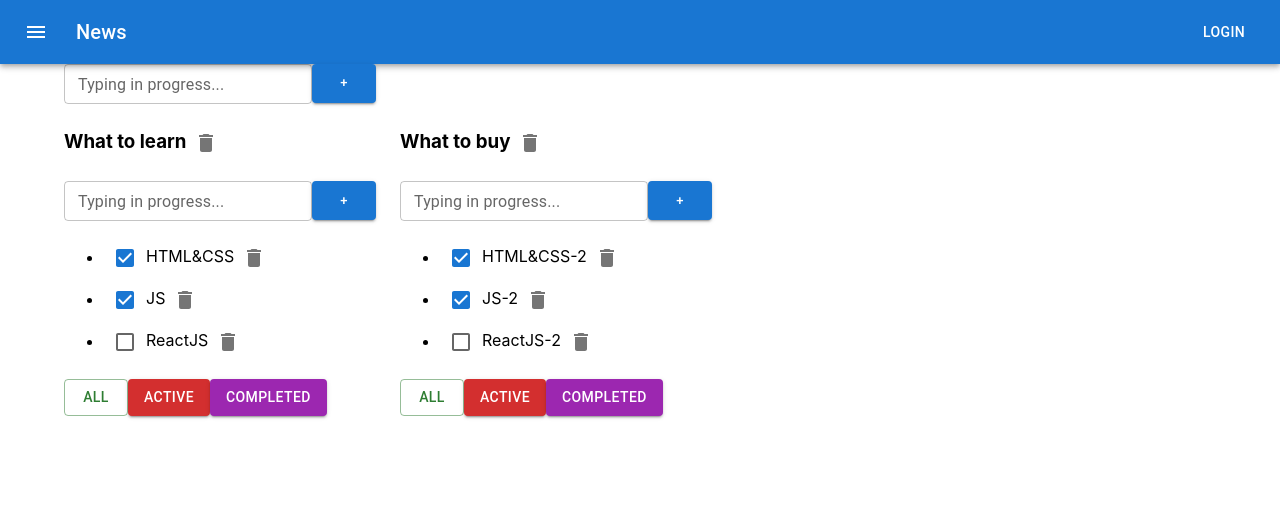
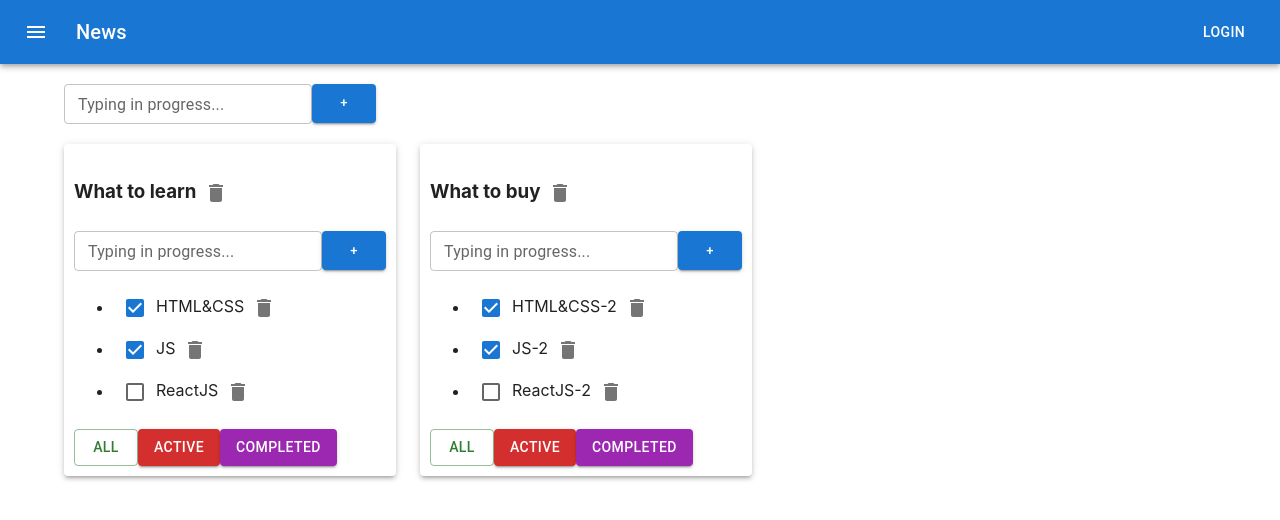
Before and after one commit to andbudha/sandbox, a React (Create React App) app: page / in a window 1280 px wide. Shown: the top 520 px of the page. Built offline with nearby package versions, Linux system fonts and the light colour scheme.

Commit message:
sandbox updated

```diff
--- a/src/App.css
+++ b/src/App.css
@@ -29,3 +29,9 @@
 
 
 */
+.container_padding {
+    padding: 20px 0;
+}
+.paper_note {
+    padding: 10px;
+}
--- a/src/App.tsx
+++ b/src/App.tsx
@@ -6,7 +6,6 @@ import {Input} from "./Input/Input";
 import ButtonAppBar from "./components/ButtonAppBar/ButtonAppBar";
 import Container from '@mui/material/Container';
 import Grid from '@mui/material/Grid';
-import Box from '@mui/material/Box';
 import Paper from '@mui/material/Paper';
 
 
@@ -89,7 +88,7 @@ function App() {
 
             <ButtonAppBar/>
             <Container fixed>
-                <Grid container>
+                <Grid container className={'container_padding'}>
                     <Input callBack={createToDoListHandler}/>
                 </Grid>
 
@@ -108,6 +107,7 @@ function App() {
 
                         return(
                             <Grid item>
+                                <Paper className={'paper_note'} elevation={3}>
                                     <Todolist
                                         key={list.id}
                                         todolistID={list.id}
@@ -122,6 +122,7 @@ function App() {
                                         updateTaskTitle={updateTaskTitle}
                                         updateToDoListTitle={updateToDoListTitle}
                                     />
+                                </Paper>
                             </Grid>
                         );
                     })}
```
Lines whose indentation alone changed are shown as unchanged.
